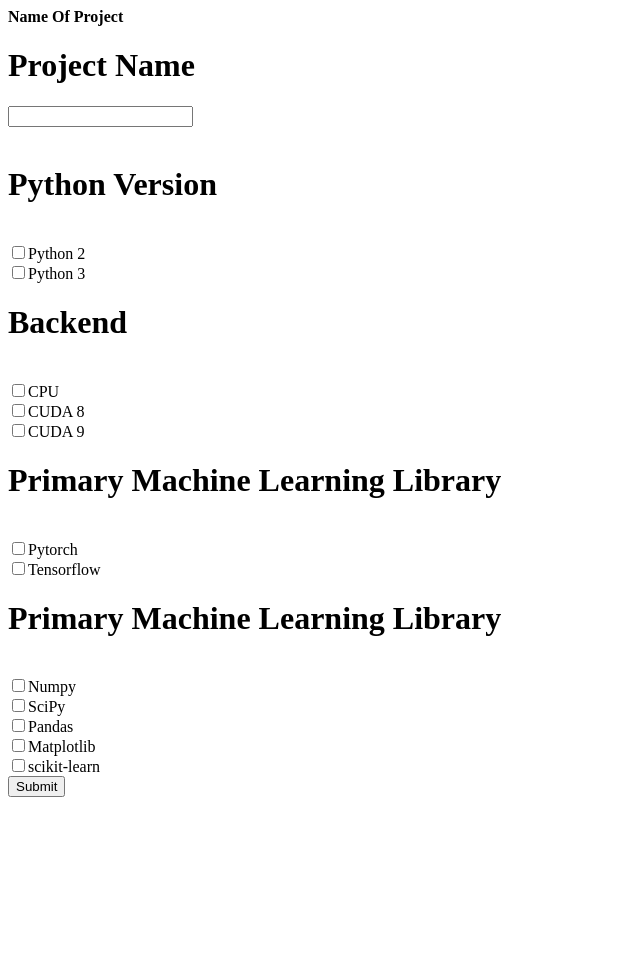
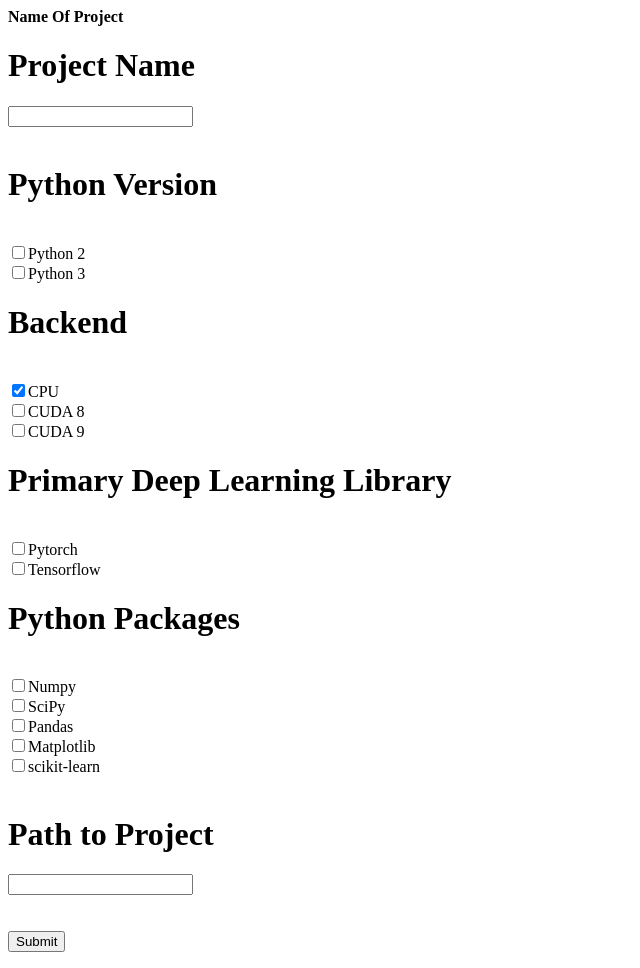
Before and after one commit to adityathiru/mirror, a Flask app: page /requirements in a window 1280 px wide. Shown: the whole page, without its empty margins (0-640 px from the left). Before the commit the page ends 797 px from the top, so only its background shows below. Run offline with Flask 2, Linux system fonts and the light colour scheme; some libraries are stand-ins or nearby versions.

Commit message:
form working fine and started with requirements generator

```diff
--- a/webapp/api/templates/index.html
+++ b/webapp/api/templates/index.html
@@ -8,8 +8,8 @@
 	<br>
 	<h1>Python Version</h1>
 	<br>
-	<input type="checkbox" class="python_version" name="python2" value="true">Python 2<br>
-	<input type="checkbox" class="python_version" name="python3" value="true">Python 3<br>
+	<input type="checkbox" class="python_version" name="python_version" value="python2">Python 2<br>
+	<input type="checkbox" class="python_version" name="python_version" value="python3">Python 3<br>
 	<script>
 	$(document).ready(function(){
 	    $('.python_version').click(function() {
@@ -19,35 +19,42 @@
 	</script>
 	<h1>Backend</h1>
 	<br>
-	<input type="checkbox" class="architecture" name="cpu" value="true">CPU<br>
-	<input type="checkbox" class="architecture" name="cuda8" value="true">CUDA 8<br>
-	<input type="checkbox" class="architecture" name="cuda9" value="true">CUDA 9<br>
+	<input type="checkbox" class="prim_architecture" name="cpu" value="default" checked onclick="return false">CPU<br>
+	<input type="checkbox" class="cuda_version" name="cuda_version" value="cuda8">CUDA 8<br>
+	<input type="checkbox" class="cuda_version" name="cuda_version" value="cuda9">CUDA 9<br>
 	<script>
 	$(document).ready(function(){
-	    $('.architecture').click(function() {
-	        $('.architecture').not(this).prop('checked', false);
+	    $('.cuda_version').click(function() {
+	        $('.cuda_version').not(this).prop('checked', false);
 	    });
 	});
 	</script>
 
-	<h1>Primary Machine Learning Library</h1>
+	<h1>Primary Deep Learning Library</h1>
 	<br>
-	<input type="checkbox" class="mllib" name="pytorch" value="true">Pytorch<br>
-	<input type="checkbox" class="mllib" name="tensorflow" value="true">Tensorflow<br>
-	<script>
+	<input type="checkbox" class="mllib" name="deep_ll" value="pytorch">Pytorch<br>
+	<input type="checkbox" class="mllib" name="deep_ll" value="tensorflow">Tensorflow<br>
+<!--	<script>
 	$(document).ready(function(){
 	    $('.mllib').click(function() {
 	        $('.mllib').not(this).prop('checked', false);
 	    });
 	});
-	</script>
-		<h1>Primary Machine Learning Library</h1>
+	</script> -->
+	<h1>Python Packages</h1>
 	<br>
-	<input type="checkbox" class="pylibs" name="numpy" value="true">Numpy<br>
-	<input type="checkbox" class="pylibs" name="scipy" value="scipy">SciPy<br>
-	<input type="checkbox" class="pylibs" name="pandas" value="pandas">Pandas<br>
-	<input type="checkbox" class="pylibs" name="matplotlib" value="matplotlib">Matplotlib<br>
-	<input type="checkbox" class="pylibs" name="scikit" value="scikit">scikit-learn<br>
+	<input type="checkbox" class="pylibs" name="pylibs" value="numpy">Numpy<br>
+	<input type="checkbox" class="pylibs" name="pylibs" value="scipy">SciPy<br>
+	<input type="checkbox" class="pylibs" name="pylibs" value="pandas">Pandas<br>
+	<input type="checkbox" class="pylibs" name="pylibs" value="matplotlib">Matplotlib<br>
+	<input type="checkbox" class="pylibs" name="pylibs" value="scikit-learn">scikit-learn<br>
+	<br>
+	<h1>
+	<b>Path to Project</b>
+	</h1>
+	<input type="text" class="name" name="project_path"><br>
+	<br>
+	<br>
 	<input type="submit" value="Submit">
 
 </form>
--- a/webapp/api/views/index.py
+++ b/webapp/api/views/index.py
@@ -1,7 +1,7 @@
 from flask import jsonify, request,render_template, Response
 from webapp.api import app
 # from werkzeug.datastructures import ImmutableMultiDict
-
+from webapp.api.utils.requirements_generator import requirements_generator
 
 def jsonify_status_code(**kw):
     response = jsonify(**kw)
@@ -16,5 +16,10 @@
 
 @app.route('/processing', methods=['POST'])
 def requirements_post():
-    print(request.form.to_dict())
+    form_data = request.form
+    dict_form_data = form_data.to_dict()
+    dict_form_data["pylibs"] = request.form.getlist("pylibs")
+    dict_form_data["deep_ll"] = request.form.getlist("deep_ll")
+    requirements_generator(dict_form_data).python_modules_requirements()
+    requirements_generator(dict_form_data).display_requirements_dict()
     return "ok"
--- a/webapp/run.py
+++ b/webapp/run.py
@@ -1,6 +1,5 @@
 from webapp.api import app
 from webapp.api import views
 
-
 if __name__ == "__main__":
     app.run(host='0.0.0.0', port=8000, debug=True)
```
Also changed, not shown: webapp/api/utils/requirements_generator.py (+16 -0 lines), webapp/tests/tests.py (+0 -1 lines).
